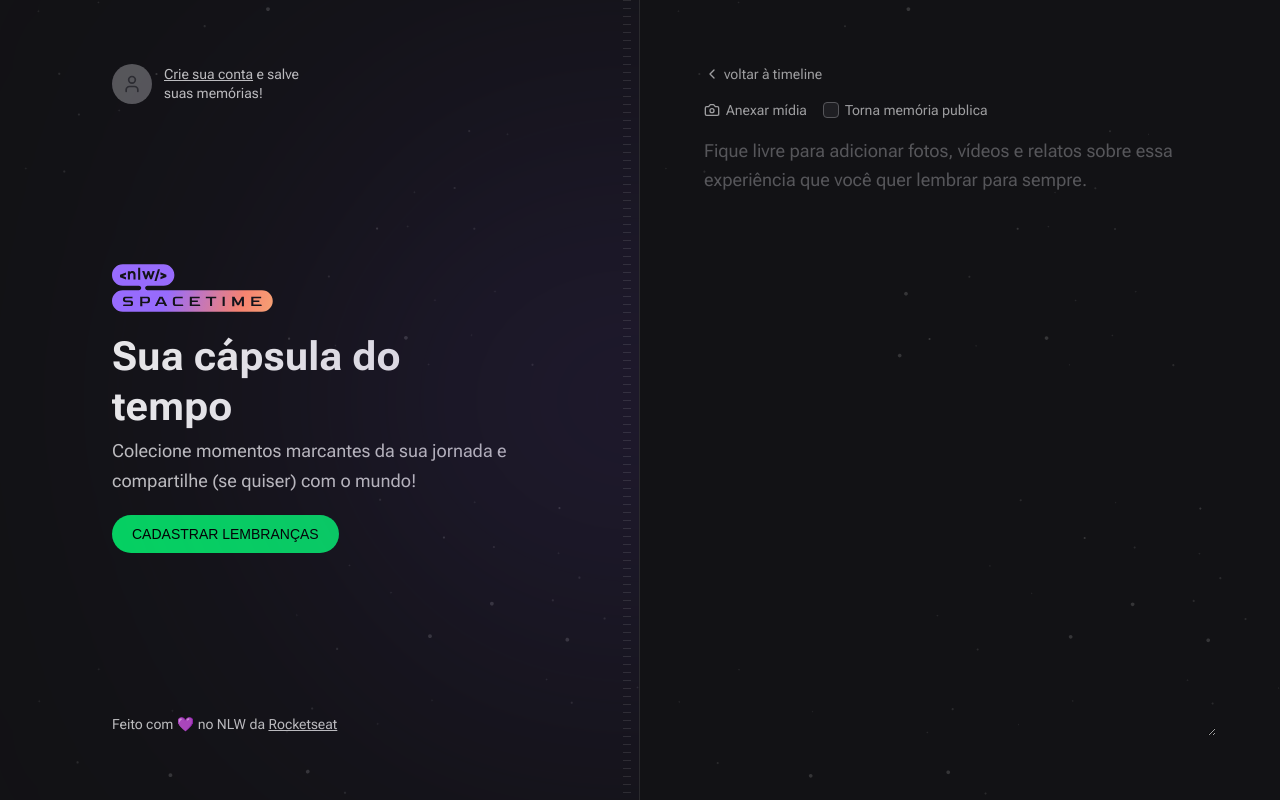
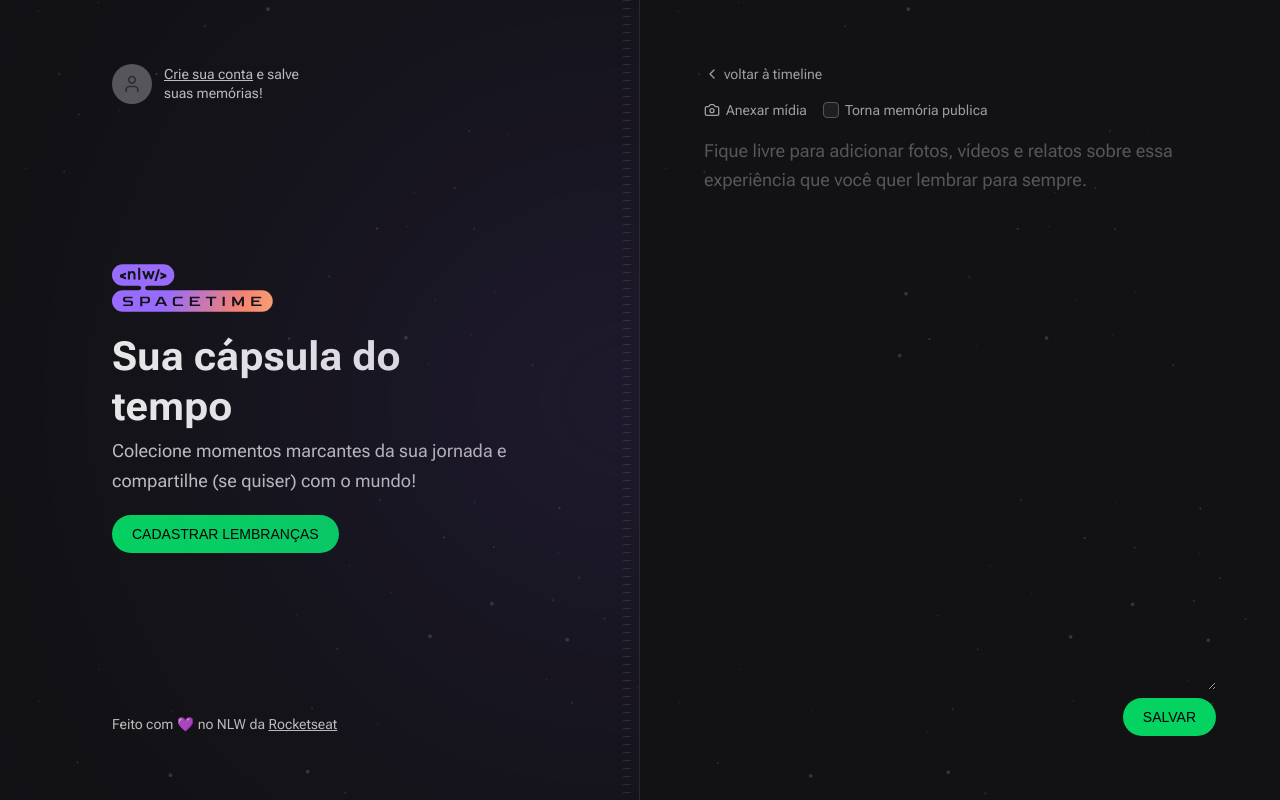
Before and after one commit to ronald-assis/timeline_front, a Next.js app: page /memories/new in a window 1280 px wide. Built offline with nearby package versions, Linux system fonts and the light colour scheme; no server answers; a web font is replaced by a local one.

Commit message:
feat: adding route of upload

```diff
--- a/src/app/memories/new/page.tsx
+++ b/src/app/memories/new/page.tsx
@@ -1,5 +1,6 @@
 import Link from 'next/link'
-import { Camera, ChevronLeft } from 'lucide-react'
+import { ChevronLeft } from 'lucide-react'
+import { NewMemoryForm } from '@/components/NewMemoryForm'
 
 export default function NewMemory() {
   return (
@@ -12,40 +13,7 @@
         voltar à timeline
       </Link>
 
-      <form className="flex flex-1 flex-col gap-2">
-        <div className="flex items-center gap-4">
-          <label
-            htmlFor="midia"
-            className="flex cursor-pointer items-center gap-1.5 text-sm text-gray-200 hover:text-gray-100"
-          >
-            <Camera className="h-4 w-4" />
-            Anexar mídia
-          </label>
-
-          <label
-            htmlFor="isPublic"
-            className="flex items-center gap-1.5 text-sm text-gray-200 hover:text-gray-100"
-          >
-            <input
-              type="checkbox"
-              name="isPublic"
-              id="isPublic"
-              value="true"
-              className="h-4 w-4 rounded border-gray-400 bg-gray-700 text-purple-500"
-            />
-            Torna memória publica
-          </label>
-        </div>
-
-        <input type="file" id="midia" className="invisible h-0 w-0" />
-
-        <textarea
-          name="content"
-          spellCheck={false}
-          className="resize-nome w-full flex-1 rounded border-0 bg-transparent p-0 text-lg leading-relaxed text-gray-100 placeholder:text-gray-400 focus:ring-0"
-          placeholder="Fique livre para adicionar fotos, vídeos e relatos sobre essa experiência que você quer lembrar para sempre."
-        />
-      </form>
+      <NewMemoryForm />
     </div>
   )
 }
--- /dev/null
+++ b/src/components/MediaPicker/index.tsx
@@ -0,0 +1,37 @@
+'use client'
+import { ChangeEvent, useState } from 'react'
+
+export function MediaPicker() {
+  const [preview, setPreview] = useState<string | null>(null)
+  const onFileSelected = (event: ChangeEvent<HTMLInputElement>) => {
+    const { files } = event.target
+
+    if (!files) {
+      return
+    }
+
+    const previewURL = URL.createObjectURL(files[0])
+
+    setPreview(previewURL)
+  }
+  return (
+    <>
+      <input
+        onChange={onFileSelected}
+        name="coverUrl"
+        type="file"
+        id="midia"
+        accept="image/*"
+        className="invisible h-0 w-0"
+      />
+      {preview && (
+        // eslint-disable-next-line
+        <img
+          src={preview}
+          alt=""
+          className="aspect-video w-full rounded-lg object-cover"
+        />
+      )}
+    </>
+  )
+}
--- /dev/null
+++ b/src/components/NewMemoryForm/index.tsx
@@ -0,0 +1,66 @@
+'use client'
+import { FormEvent } from 'react'
+import { Camera } from 'lucide-react'
+import { MediaPicker } from '@/components/MediaPicker'
+import { api } from '@/lib/api'
+
+export function NewMemoryForm() {
+  const handleCreateMemory = async (event: FormEvent<HTMLFormElement>) => {
+    event.preventDefault()
+
+    const formData = new FormData(event.currentTarget)
+
+    const fileToUpload = formData.get('coverUrl')
+
+    if (fileToUpload) {
+      const uploadFormData = new FormData()
+      uploadFormData.set('file', fileToUpload)
+
+      const uploadResponse = await api.post('/upload', uploadFormData)
+
+      console.log(uploadResponse.data)
+    }
+  }
+  return (
+    <form onSubmit={handleCreateMemory} className="flex flex-1 flex-col gap-2">
+      <div className="flex items-center gap-4">
+        <label
+          htmlFor="midia"
+          className="flex cursor-pointer items-center gap-1.5 text-sm text-gray-200 hover:text-gray-100"
+        >
+          <Camera className="h-4 w-4" />
+          Anexar mídia
+        </label>
+
+        <label
+          htmlFor="isPublic"
+          className="flex items-center gap-1.5 text-sm text-gray-200 hover:text-gray-100"
+        >
+          <input
+            type="checkbox"
+            name="isPublic"
+            id="isPublic"
+            value="true"
+            className="h-4 w-4 rounded border-gray-400 bg-gray-700 text-purple-500"
+          />
+          Torna memória publica
+        </label>
+      </div>
+
+      <MediaPicker />
+      <textarea
+        name="content"
+        spellCheck={false}
+        className="resize-nome w-full flex-1 rounded border-0 bg-transparent p-0 text-lg leading-relaxed text-gray-100 placeholder:text-gray-400 focus:ring-0"
+        placeholder="Fique livre para adicionar fotos, vídeos e relatos sobre essa experiência que você quer lembrar para sempre."
+      />
+
+      <button
+        type="submit"
+        className="inline-block self-end rounded-full bg-green-500 px-5 py-3 font-alt text-sm uppercase leading-none text-black hover:bg-green-600"
+      >
+        Salvar
+      </button>
+    </form>
+  )
+}
```
